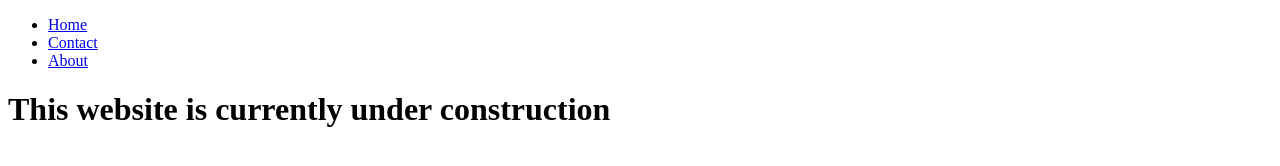
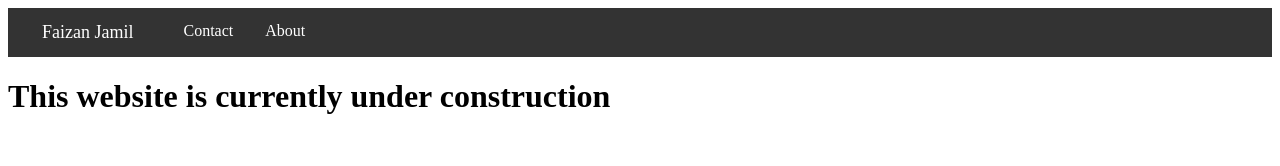
Before and after one commit to faizjamil/personal-site, a plain HTML site: page faizanjamil.dev/index.html in a window 1280 px wide. Drawn offline with Linux system fonts and the light colour scheme.

Commit message:
added basic css

```diff
--- a/faizanjamil.dev/index.css
+++ b/faizanjamil.dev/index.css
@@ -1,9 +1,22 @@
+:root {
+  /* background-color: #111;
+  color: #FFF */
+  color-scheme: light dark;
+
+}
+
 ul {
     list-style-type: none;
     margin: 0;
     padding: 0;
     overflow: hidden;
     background-color: #333;
+}
+#home {
+  display:block;
+  font-size: large;
+  margin-left:1em;
+  margin-right:1em;
 }
 
 li {
@@ -20,5 +33,5 @@ li a {
 
 /* Change the link color to #111 (black) on hover */
 li a:hover {
-  background-color: #111;
+  background-color:dodgerblue;
 }
--- a/faizanjamil.dev/index.html
+++ b/faizanjamil.dev/index.html
@@ -5,11 +5,12 @@
   <meta charset="UTF-8">
   <meta http-equiv="X-UA-Compatible" content="IE=edge">
   <meta name="viewport" content="width=device-width, initial-scale=1.0">
+  <link rel="stylesheet" href="index.css">
   <title>Faizan Jamil's personal site</title>
 </head>
 <nav>
   <ul>
-        <li><a href="index.html">Home</a></li>
+    <li id="home"><a href="index.html">Faizan Jamil</a></li>
     <li><a href="/contact">Contact</a></li>
     <li><a href="/about">About</a></li>
   </ul>
```
Lines whose indentation alone changed are shown as unchanged.
